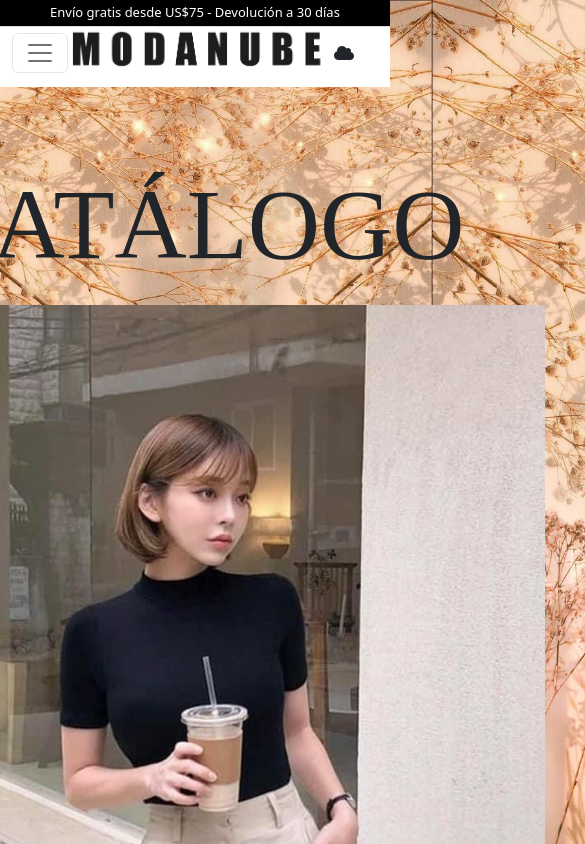
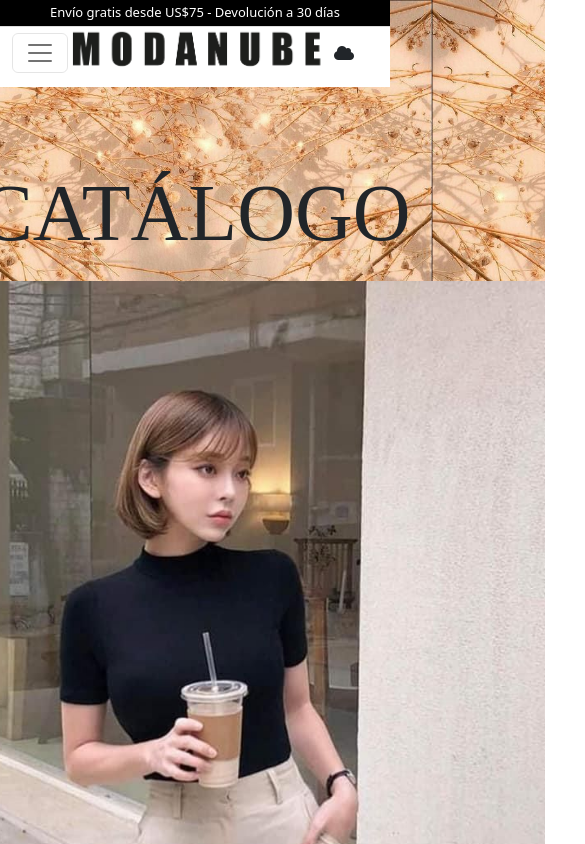
Before and after one commit to SeguraElias/moda-nube, a React (Vite) app in the folder moda-nube/: page / in a window 390 px wide. Shown: the top 844 px of the page, 585 px wide, since content can reach past the window. Built offline with nearby package versions, Linux system fonts and the light colour scheme.

Commit message:
arregle componentes a responsivos

```diff
--- a/moda-nube/src/catalog/components/Navbar.jsx
+++ b/moda-nube/src/catalog/components/Navbar.jsx
@@ -14,11 +14,11 @@ export const Navbar = () => {
     <nav className="navbar navbar-expand-lg">
       <div className="container-fluid align-items-between">
         <div className='nav-menu'>
-          <button class="navbar-toggler" type="button" data-bs-toggle="collapse" data-bs-target="#navbarSupportedContent" aria-controls="navbarSupportedContent" aria-expanded="false" aria-label="Toggle navigation">
-            <span class="navbar-toggler-icon"></span>
+          <button className="navbar-toggler" type="button" data-bs-toggle="collapse" data-bs-target="#navbarSupportedContent" aria-controls="navbarSupportedContent" aria-expanded="false" aria-label="Toggle navigation">
+            <span className="navbar-toggler-icon"></span>
           </button>
-          <div class="collapse navbar-collapse" id="navbarSupportedContent">
-            <ul class="navbar-nav me-auto mb-2 mb-lg-0">
+          <div className="collapse navbar-collapse" id="navbarSupportedContent">
+            <ul className="navbar-nav me-auto mb-2 mb-lg-0">
               <li className="nav-item">
                 <NavLink to="*" className={"nav-link"} data-bs-toggle={"pill"}>Inicio</NavLink>
               </li>
--- a/moda-nube/src/catalog/layaout/Products.css
+++ b/moda-nube/src/catalog/layaout/Products.css
@@ -54,7 +54,7 @@
 
 .title-products {
   font-family: "Didot";
-  font-size: 90px;
+  font-size: 70px;
   text-align: center;
   margin-top: 5px;
   margin-bottom: 20px;
--- a/moda-nube/src/catalog/layaout/Products.jsx
+++ b/moda-nube/src/catalog/layaout/Products.jsx
@@ -1,6 +1,6 @@
 import { useEffect, useState } from 'react';
-import { searchProducts } from '../../helpers/api.js';
 import './Products.css';
+import { getAllProducts } from '../../services/productService.js';
 
 export const Products = () => {
   const [products, setProducts] = useState([]);
@@ -10,7 +10,7 @@ export const Products = () => {
   useEffect(() => {
     const fetchProducts = async () => {
       try {
-        const productsResponse = await searchProducts('');
+        const productsResponse = await getAllProducts()
         setProducts(productsResponse);
       } catch (error) {
         console.error('Error fetching products:', error);
@@ -49,7 +49,7 @@ export const Products = () => {
               key={product.id}
               onClick={() => handleCardClick(product.id)}
             >
-              <img className="card-img-products " src={product.image} alt={product.title} />
+              <img className="card-img-products img-fluid" src={product.image} alt={product.title} />
               <div className="card-body-products">
                 <h5 className="card-title-products">{product.title}</h5>
                 {expandedProductId === product.id && (
--- a/moda-nube/src/catalog/pages/Home.css
+++ b/moda-nube/src/catalog/pages/Home.css
@@ -17,7 +17,7 @@
 
 .catalogue-title {
   font-family: "Didot";
-  font-size: 100px;
+  font-size: 80px;
   text-align: center;
   margin-top: 5px;
   margin-bottom: 20px;
@@ -31,7 +31,7 @@
 .images-container {
   display: flex;
   justify-content: center;
-  width: 800px;
+  width: 90%;
   float: left;
 }
 
@@ -52,7 +52,6 @@
 }
 
 .colection-container {
-  display: flex;
   justify-content: flex-end;
   margin-top: 20px;
 }
--- a/moda-nube/src/catalog/pages/Home.jsx
+++ b/moda-nube/src/catalog/pages/Home.jsx
@@ -20,10 +20,10 @@ export const Home = () => {
   }, [galleryImages.length]);
 
   return (
-    <div className="home-container padding-sm ">
+    <div className="home-container padding-sm">
       <h1 className="catalogue-title">CATÁLOGO</h1>
-      <div className="images-container">
-        <img className="casual-image" src={galleryImages[currentImageIndex]} alt="Imagen" />
+      <div className="images-container container-fluid">
+        <img className="casual-image img-fluid" src={galleryImages[currentImageIndex]} alt="Imagen" />
       </div>
       <div className="content-container blur-effect">
         <div className='blurry-background'></div>
```
